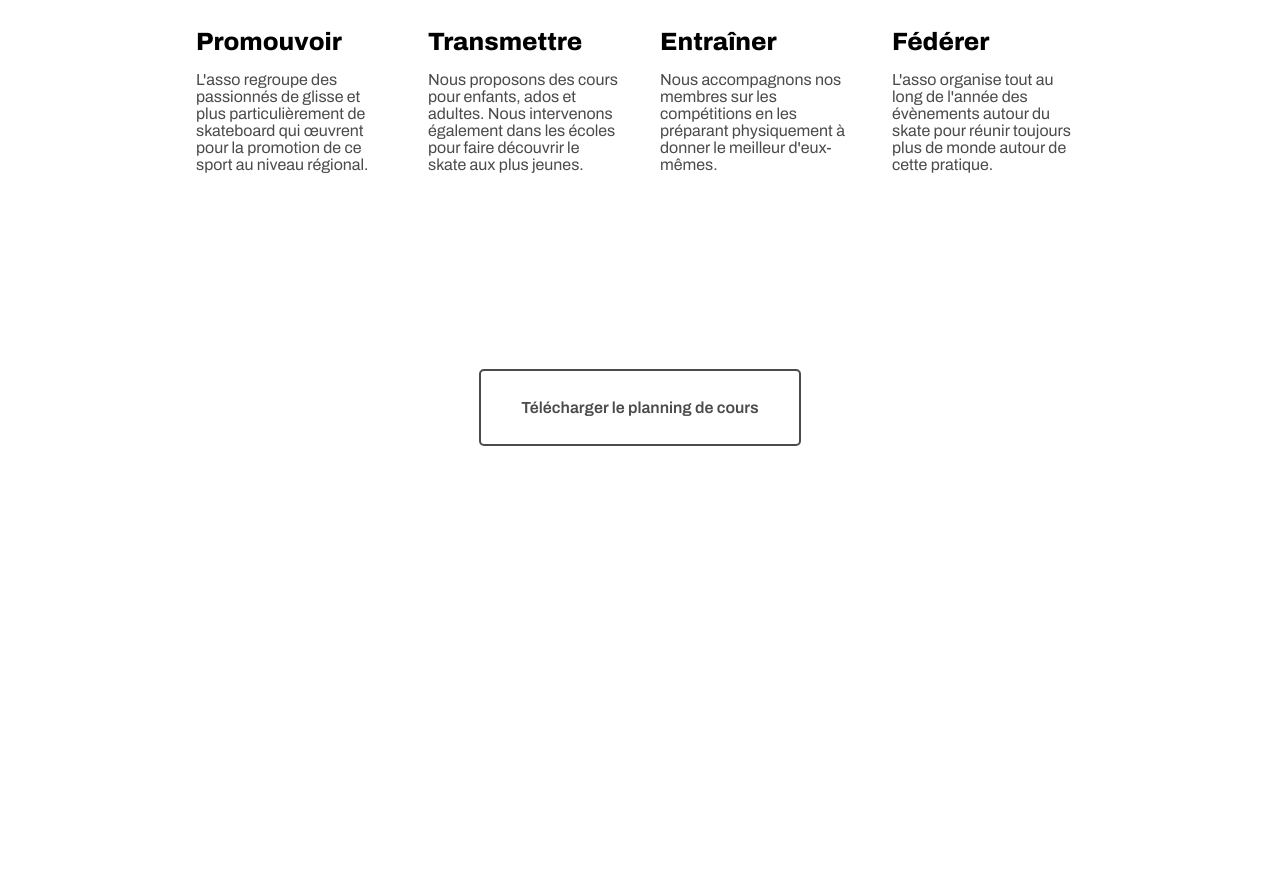
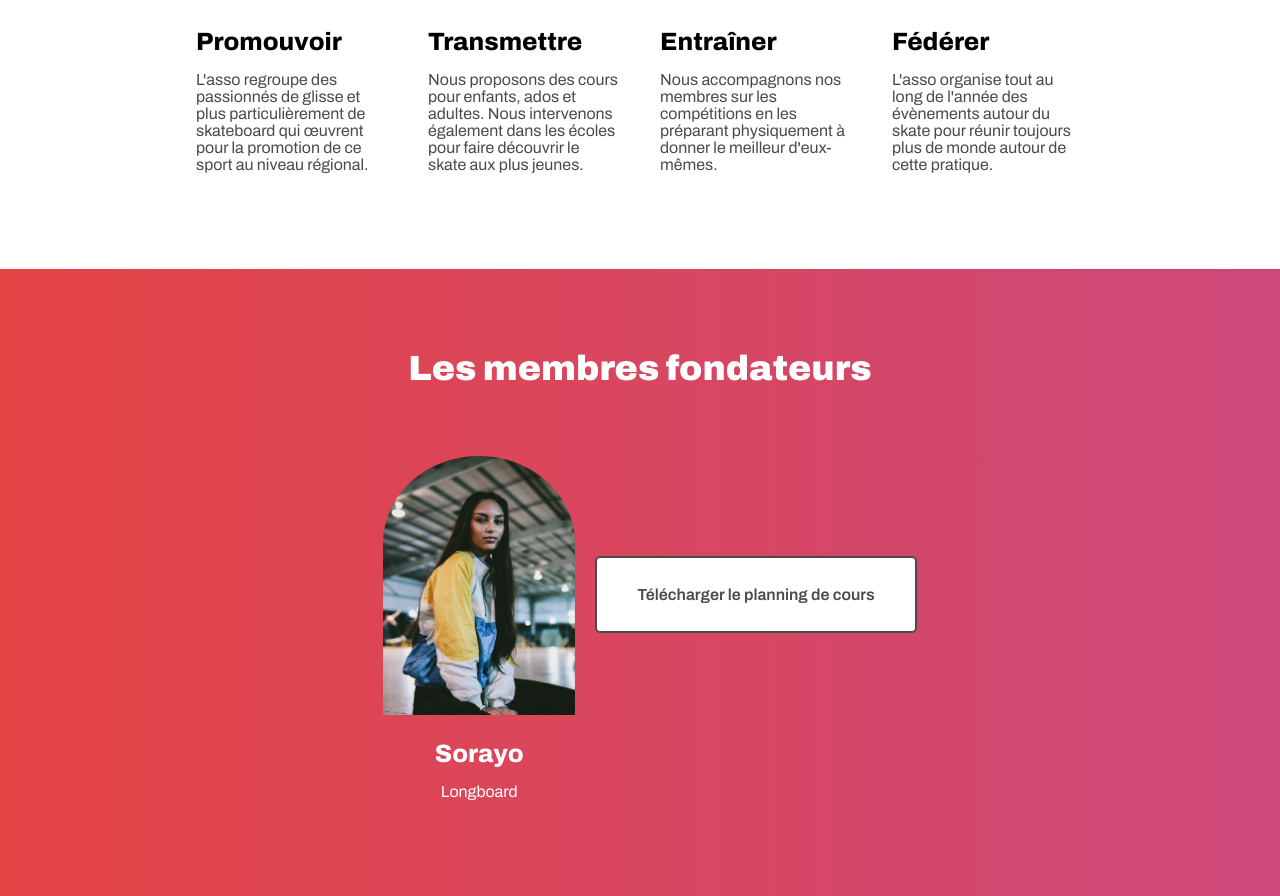
Before and after one commit to Iat-web/Riding-Citites-modifi-, a plain HTML site: page index.html in a window 1280 px wide. Shown: the part 1064-1960 px from the top of the page. Before the commit the page ends 1610 px from the top, so only its background shows below. Drawn offline with Linux system fonts and the light colour scheme.

Commit message:
début de la partie html à rajouter avec la partie Soraya

```diff
--- a/index.html
+++ b/index.html
@@ -39,6 +39,14 @@
 						</article>
 					</div>
 				</section>
+				<section class="sectionLinearGradientBackground textCenter whiteContentSection h3">
+					<h2>Les membres fondateurs</h2>
+					<div class="directionRow">
+						<article>
+							<img src="./images/soraya.png" alt="image de Soraya">
+							<h3>Sorayo</h3>
+							<p>Longboard</p>
+						</article>
 				<section>
 					<div class="directionRow">
 						<a class="button buttonDrakGreyColor" href="documents/planning">Télécharger le planning de cours</a>
```
Also changed, not shown: 1 other file.
